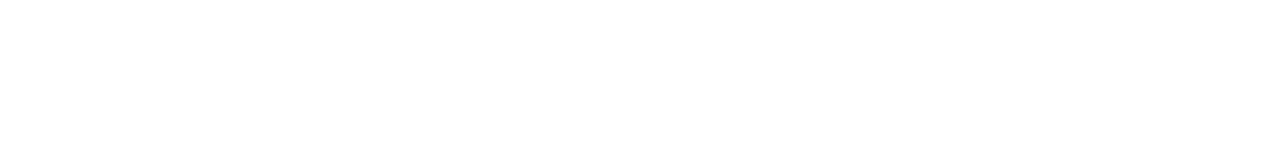
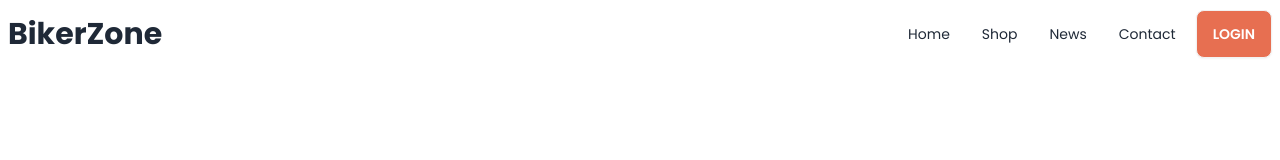
Before and after one commit to Maksudulfcub/Biker-zone-website, a plain HTML site: page index.html in a window 1280 px wide. Drawn offline with nearby package versions, Linux system fonts and the light colour scheme.

Commit message:
nav bar added with responsive design

```diff
--- a/index.html
+++ b/index.html
@@ -11,6 +11,20 @@
     <link rel="preconnect" href="https://fonts.googleapis.com">
     <link rel="preconnect" href="https://fonts.gstatic.com" crossorigin>
     <link href="https://fonts.googleapis.com/css2?family=Poppins:wght@200;300;400;500;600;700;800;900&display=swap" rel="stylesheet">
+    <!-- TAILWIND CUSTOM COLORS -->
+    <script>
+        tailwind.config = {
+          theme: {
+            extend: {
+              colors: {
+                clifford: '#da373d',
+                'primary-color': '#E76F51',
+              }
+            }
+          }
+        }
+      </script>
+    <!-- CUSTOM STYLES -->
     <style>
         .font-poppins{
             font-family: 'Poppins', sans-serif;
@@ -19,13 +33,41 @@
     </style>
 
 </head>
-<body>
+<body class="font-poppins">
 
-    <header>
+    <header md:container md:mx-auto>
+
+        <div class="navbar bg-base-100">
+            <div class="flex-1">
+              <div class="dropdown">
+                <div tabindex="0" role="button" class="btn btn-ghost lg:hidden">
+                  <svg xmlns="http://www.w3.org/2000/svg" class="h-5 w-5" fill="none" viewBox="0 0 24 24" stroke="currentColor"><path stroke-linecap="round" stroke-linejoin="round" stroke-width="2" d="M4 6h16M4 12h8m-8 6h16" /></svg>
+                </div>
+                <ul tabindex="0" class="menu menu-sm text-base dropdown-content mt-3 z-[1] p-2 shadow bg-base-100 rounded-box w-52">
+                    <li><a>Home</a></li>
+                    <li><a>Shop</a></li>
+                    <li><a>News</a></li>
+                    <li><a>Contact</a></li>
+                </ul>
+              </div>
+              <a class="text-3xl font-bold" class="btn btn-ghost text-xl">BikerZone</a>
+            </div>
+            <div class="navbar-center text-base hidden lg:flex">
+              <ul class="menu menu-horizontal px-1">
+                <li><a>Home</a></li>
+                <li><a>Shop</a></li>
+                <li><a>News</a></li>
+                <li><a>Contact</a></li>
+              </ul>
+            </div>
+            <div class="">
+              <a class="btn uppercase bg-primary-color text-white">Login</a>
+            </div>
+          </div>
 
     </header>
 
-    <main>
+    <main md:container md:mx-auto>
 
     </main>
 
```
